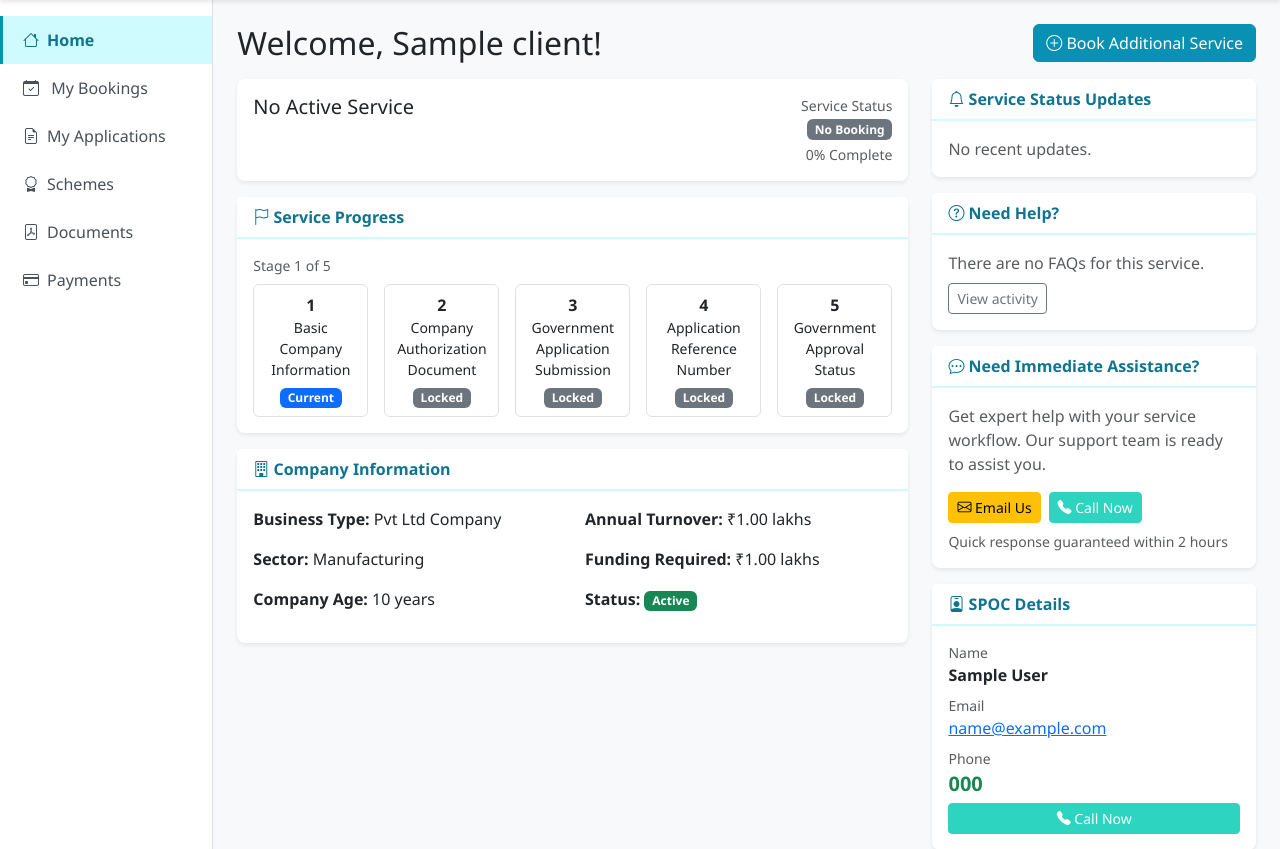
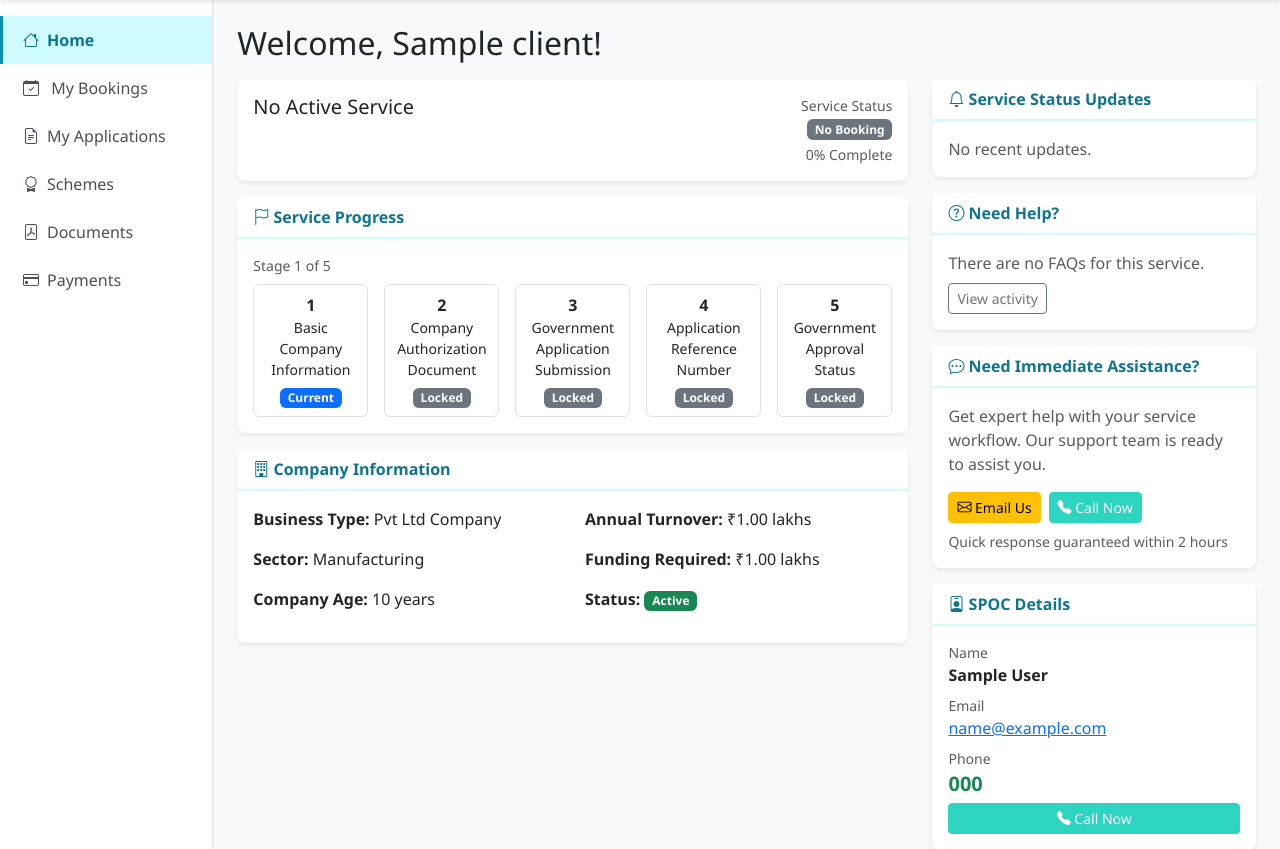
Before and after one commit to Utkarsh1506/crm-agnivridhi, a Django app: page /dashboard/client/ in a window 1280 px wide. Shown: the part 56-905 px from the top of the page. Run offline with Django 5.2, Linux system fonts and the light colour scheme; a user stored in the database is signed in; tables that the repository leaves empty hold one stand-in row (values such as "Sample post"); data that the repository does not hold is empty; parts of the project's set-up code (start-up, migrations or seed data) failed here and were passed over.

Commit message:
fix: move 'Book Additional Service' button from client portal to sales/manager client detail page

```diff
--- a/templates/clients/client_detail.html
+++ b/templates/clients/client_detail.html
@@ -24,6 +24,11 @@
             <p class="text-muted mb-0">Client ID: {{ client.client_id }}</p>
         </div>
         <div>
+            {% if user.role == 'SALES' or user.role == 'MANAGER' or user.role == 'ADMIN' or user.role == 'OWNER' %}
+                <a href="{% url 'bookings:create_booking_for_client' client.id %}" class="btn btn-success me-2">
+                    <i class="bi bi-plus-circle"></i> Book Additional Service
+                </a>
+            {% endif %}
             {% if user.role == 'MANAGER' or user.role == 'ADMIN' or user.role == 'OWNER' %}
                 <a href="{% url 'edit_requests:edit_client_direct' client.id %}" class="btn btn-primary me-2">
                     <i class="bi bi-pencil-square"></i> Edit Client
--- a/templates/dashboards/client_portal.html
+++ b/templates/dashboards/client_portal.html
@@ -42,12 +42,7 @@
 {% endblock %}
 
 {% block content %}
-<div class="d-flex justify-content-between align-items-center mb-3">
-    <h1 class="h2 mb-0">Welcome, {{ client.company_name }}!</h1>
-    <a href="{% url 'schemes:scheme_list' %}" class="btn btn-primary">
-        <i class="bi bi-plus-circle"></i> Book Additional Service
-    </a>
-</div>
+<h1 class="h2 mb-3">Welcome, {{ client.company_name }}!</h1>
 
 <div class="row">
     <!-- Left: Service Overview & Progress -->
```
